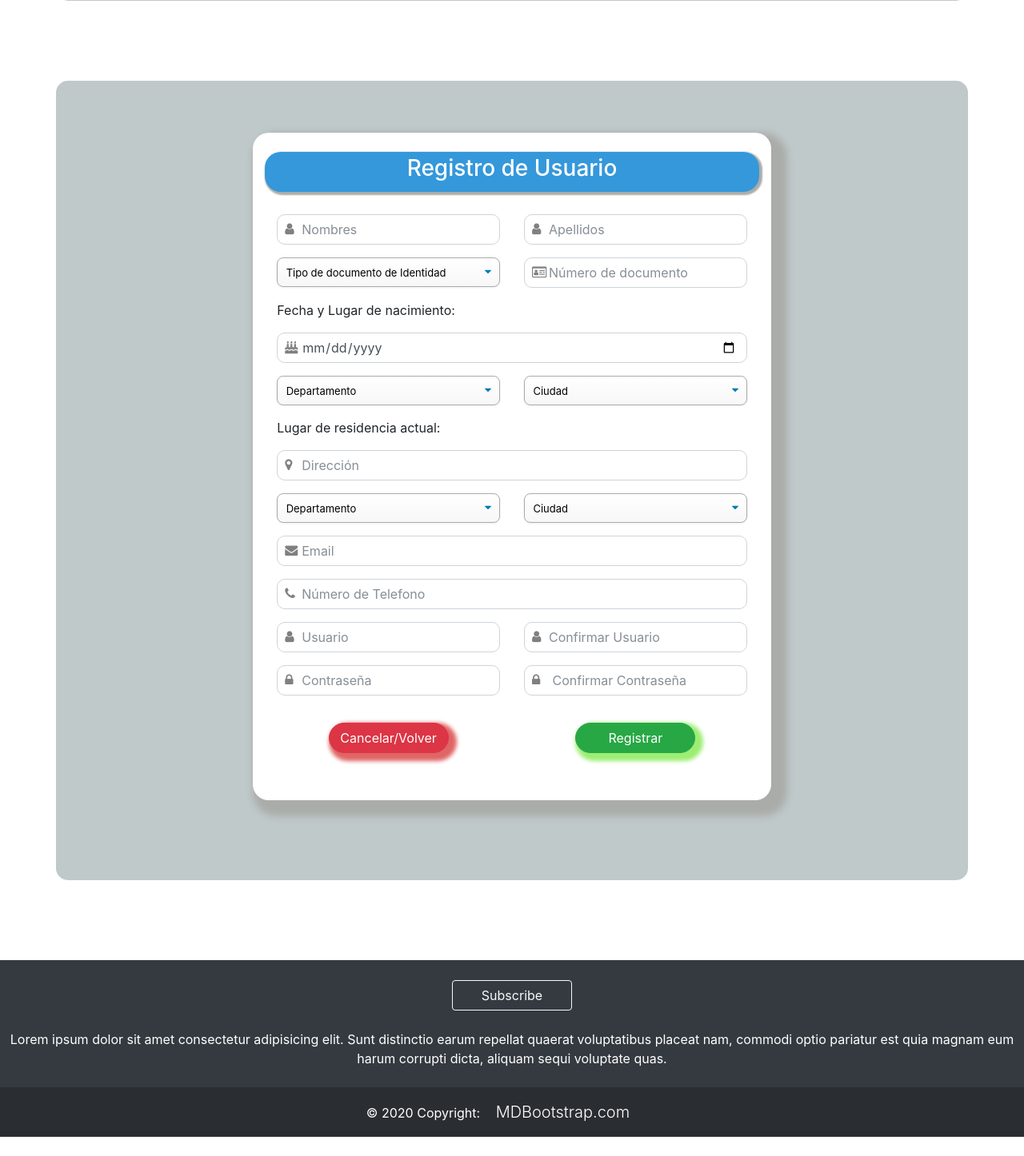
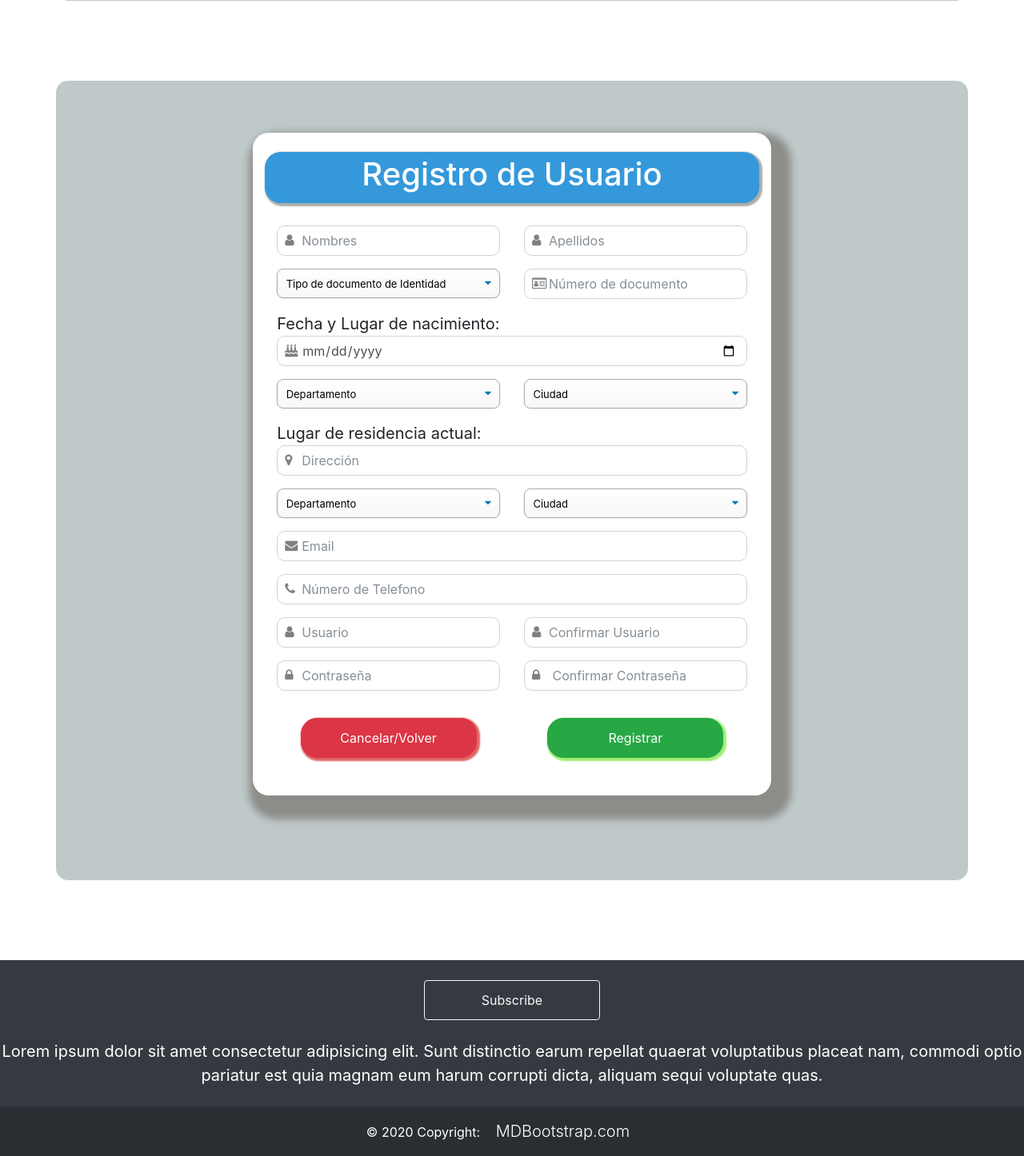
Before and after one commit to neydermosquera/ProyectoMVC_WEB_2021-1, a PHP site: page / in a window 1280 px wide. Shown: the part 606-2052 px from the top of the page at 80% size. Before the commit the page ends 2028 px from the top, so only its background shows below. Run offline with PHP 8.4, Linux system fonts and the light colour scheme.

Commit message:
Update estilos.css

```diff
--- a/css/estilos.css
+++ b/css/estilos.css
@@ -28,6 +28,19 @@ li{
     border-radius: 15px;
     margin-bottom: 100px;
     padding-top: 30px;
+
+}
+.contenedorlistado{
+    background-color: #BFC9CA;
+    margin-top: 40px;
+    height: auto;
+    border-radius: 15px;
+    margin-bottom: 100px;
+    padding-top: 30px;
+    padding-bottom: 25px;
+    margin-right: 0;
+    margin-left: 0;
+    width: 100%;
 
 }
 .inicio{
@@ -176,11 +189,12 @@ label{
 .principal{
     border-radius: 20px;
     justify-content: center;
-    box-shadow: 10px 10px 10px 10px  rgb(170, 172, 169);
+    box-shadow: 10px 15px 10px 15px  rgb(139, 141, 137);
    margin-top: 35px;
    margin-bottom: 35px;
    padding-bottom: 25px;
    background-color: white;
+   width: 100%;
 }
 
 .boton{
@@ -194,3 +208,64 @@ label{
     justify-content: center;
     box-shadow: 5px 5px 5px 5px  rgb(224, 101, 101);
 }
+
+
+
+
+
+
+
+.contenedor{
+    text-align: center;
+    margin-bottom: 50px;
+    margin-left: 5%;
+    margin-right: 5%;
+
+}
+.contenedor1{
+    margin-top: 20px;
+    padding-top: 20px;
+}
+.contenedor2{
+    text-align: right;
+    margin-top: 1px;
+    padding-left: 5px;
+}
+
+
+p{
+    margin: 0;
+    font-size: 20px;
+}
+
+.parrafo{
+    color: white;
+}
+
+h2, h3{
+    font-size: 40px;
+    color: white;
+}
+
+button{
+    width: 220px;
+    height: 50px;
+    border-radius: 20px;
+}
+
+.boton{
+    border-radius: 20px;
+    justify-content: center;
+    box-shadow:  2px 2px 2px 2px   rgb(156, 238, 115);
+}
+
+.botonvolver{
+    border-radius: 20px;
+    justify-content: center;
+    box-shadow: 2px 2px 2px 2px  rgb(224, 101, 101);
+}
+
+.table{
+    background-color: white;
+    border-radius: 10px;
+}
```
